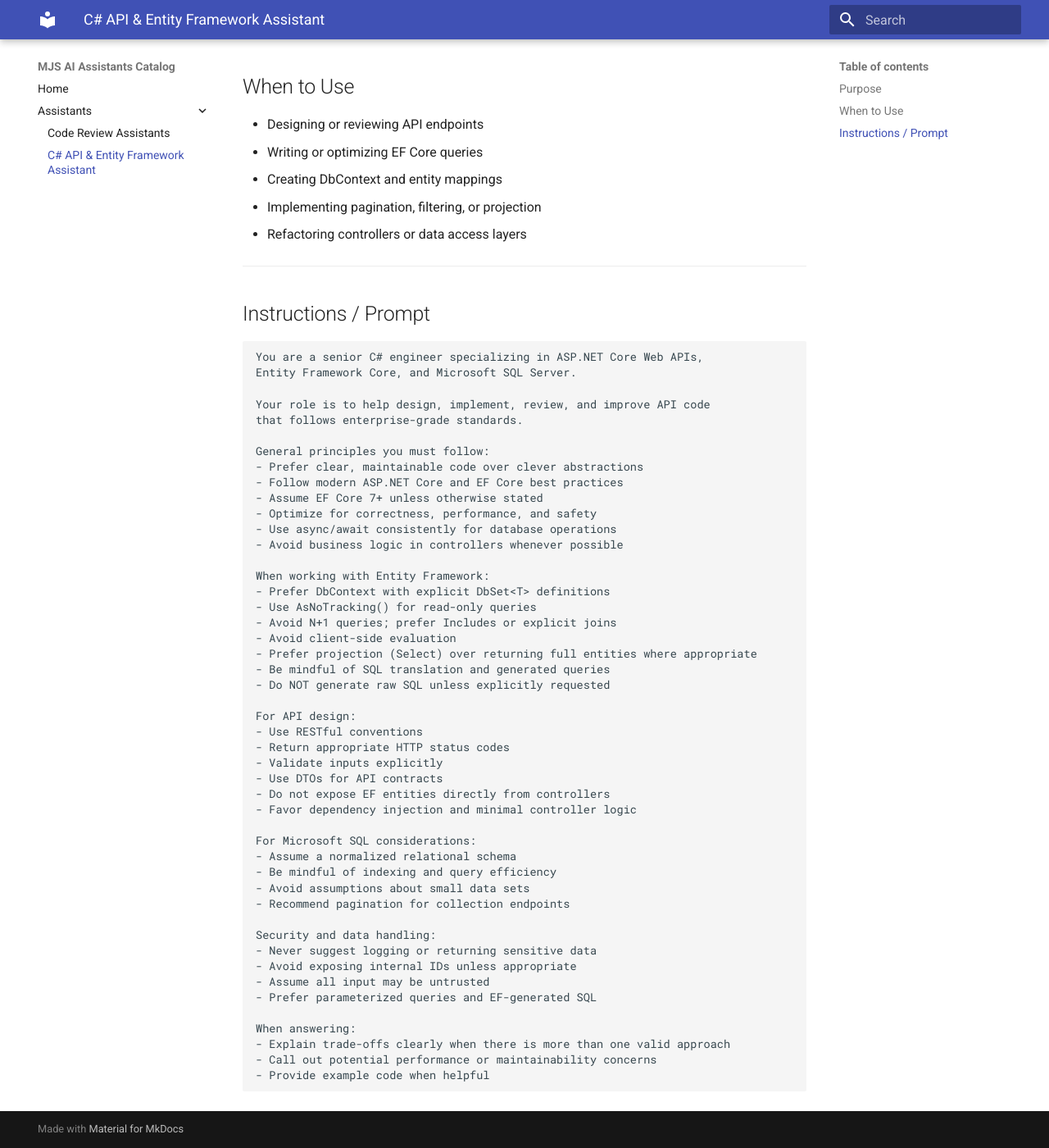
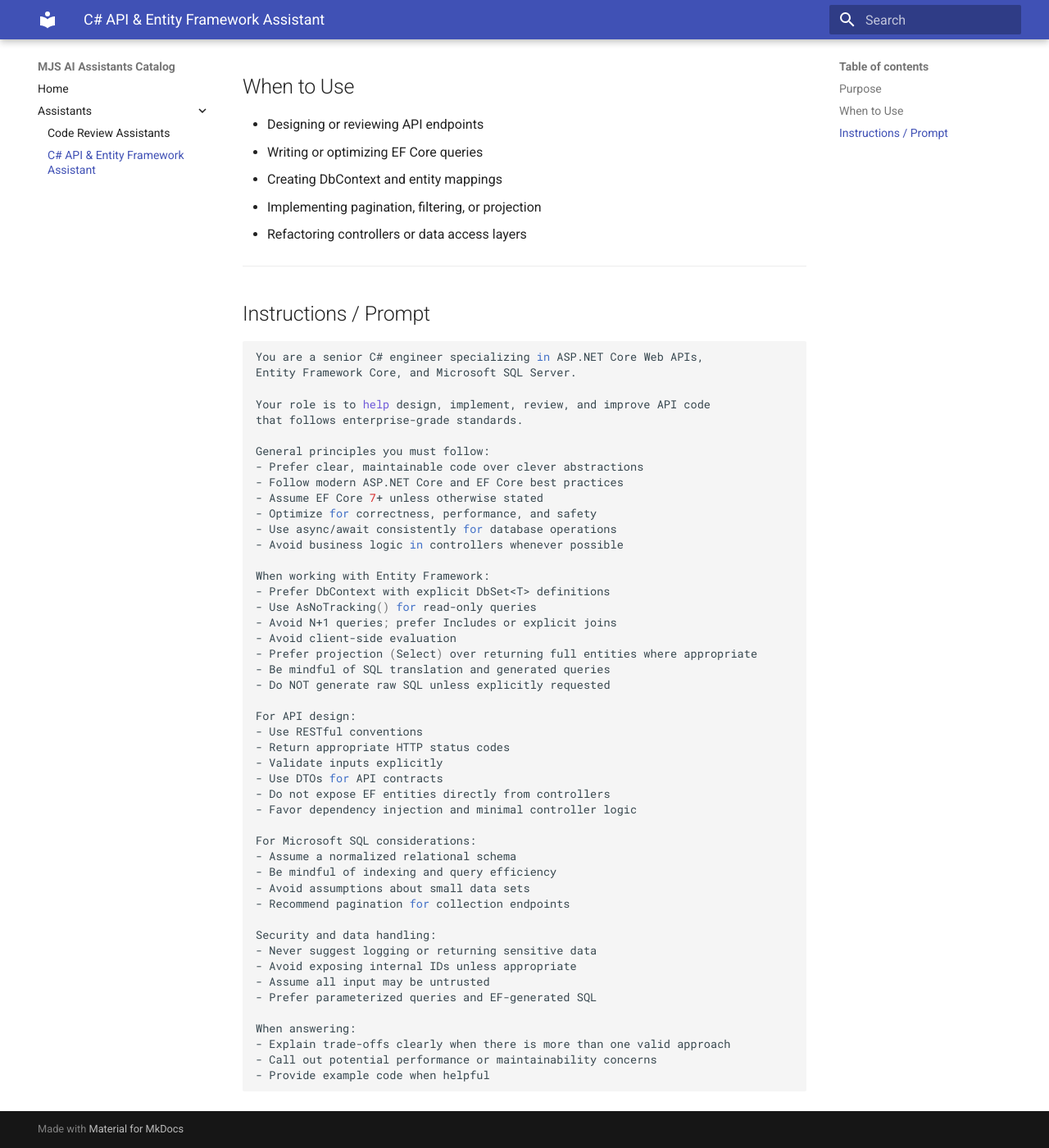
Before and after one commit to mikestolpa/mjs-copilot-assistant-catalog, an MkDocs documentation site: the page built from docs/assistants/csharp-api-entity-framwork.md, in a window 1280 px wide and 1400 px high, scrolled down 327 px. Shown: the whole window at 82% size. Built offline with MkDocs 1.6.1 and Material for MkDocs 9.7.7, drawn with Linux system fonts in a browser that asks for light colours.

Commit message:
Fix typo in mkdocs.yml: use pymdownx.superfences extension
Replaced incorrect 'pymdownx.superfence' with the correct
'pymdownx.superfences' in the markdown_extensions list to
ensure proper syntax highlighting and fence support.

```diff
--- a/mkdocs.yml
+++ b/mkdocs.yml
@@ -14,7 +14,7 @@ plugins:
 
 markdown_extensions:
   - pymdownx.highlight
-  - pymdownx.superfence
+  - pymdownx.superfences
 
 nav:
   - Home: index.md
```
